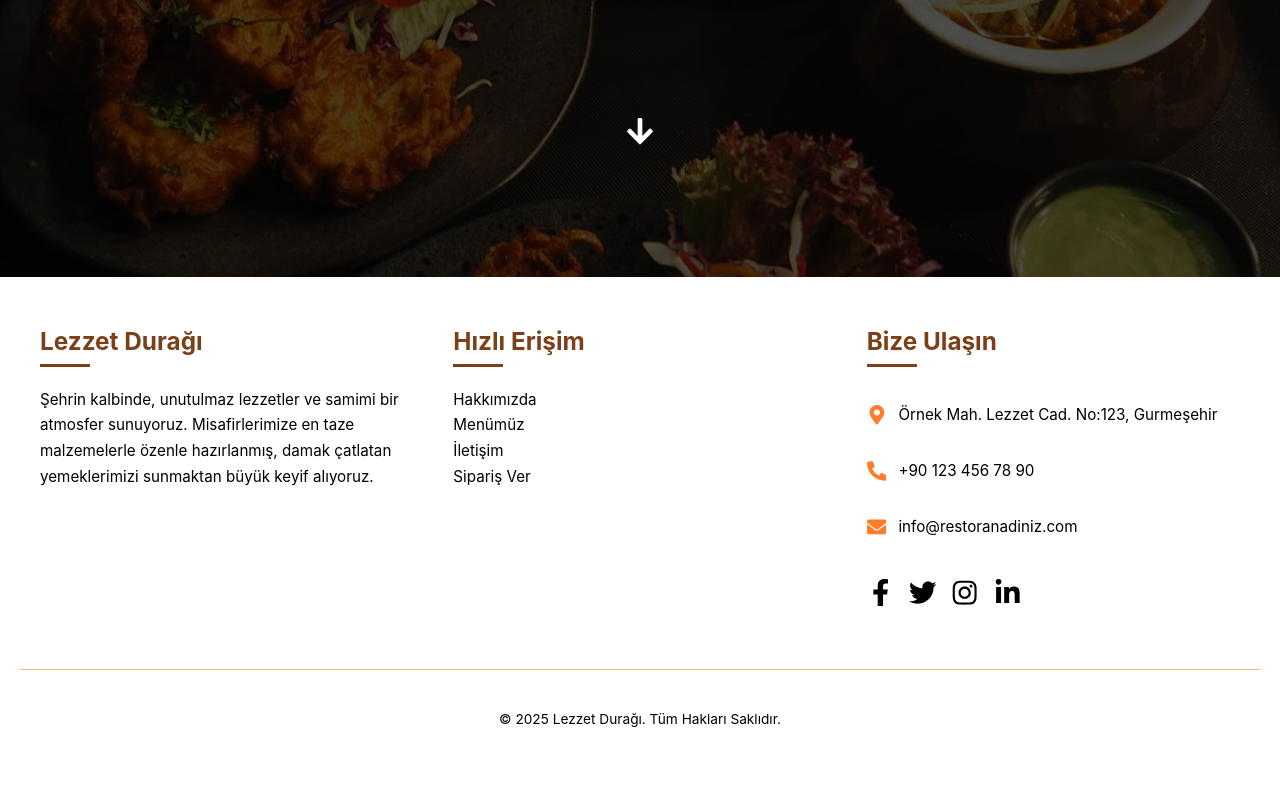
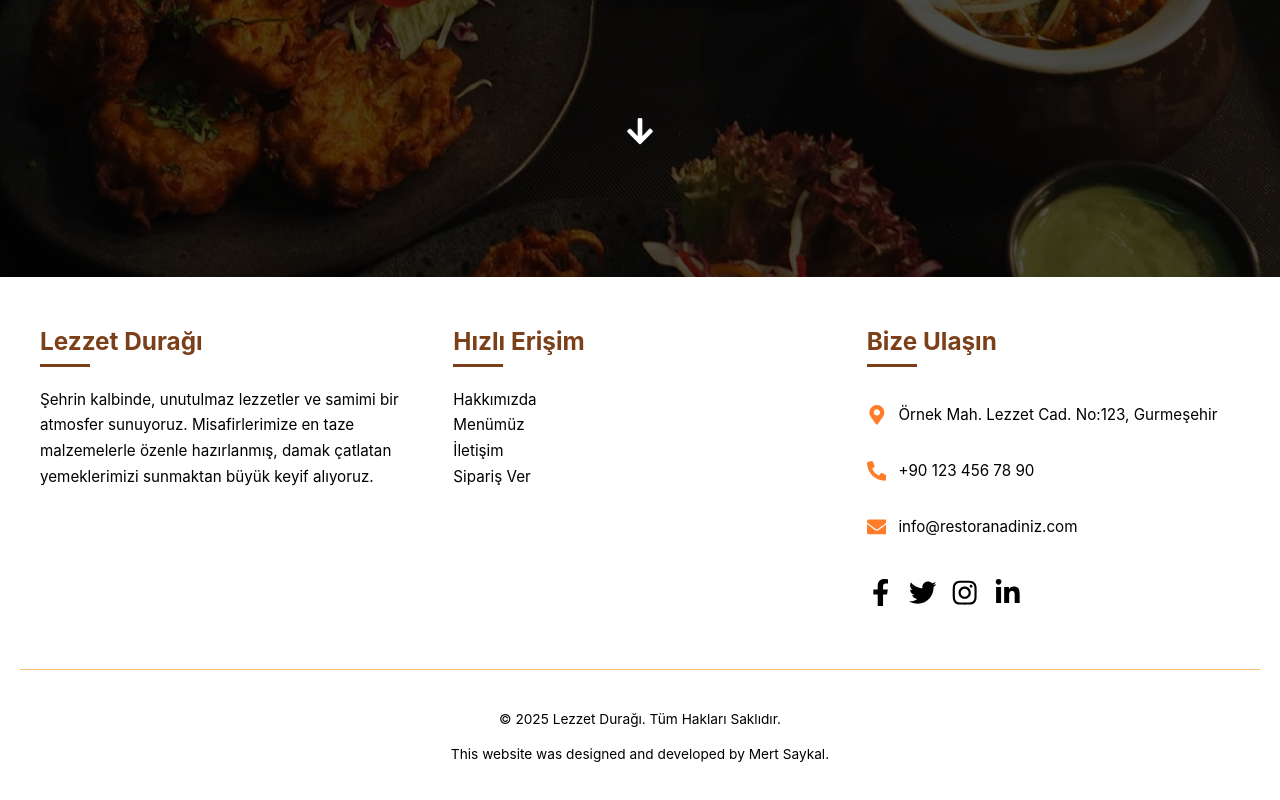
Before and after one commit to riavenn/restaurant-web, a Next.js app: page / in a window 1280 px wide. Shown: the part 608-1408 px from the top of the page. Built offline with nearby package versions, Linux system fonts and the light colour scheme.

Commit message:
added text to footer

```diff
--- a/src/components/Footer.js
+++ b/src/components/Footer.js
@@ -104,6 +104,7 @@ export default function Footer() {
         <p>
           &copy; {new Date().getFullYear()} Lezzet Durağı. Tüm Hakları Saklıdır.
         </p>
+        <p>This website was designed and developed by Mert Saykal.</p>
       </div>
     </footer>
   );
```
